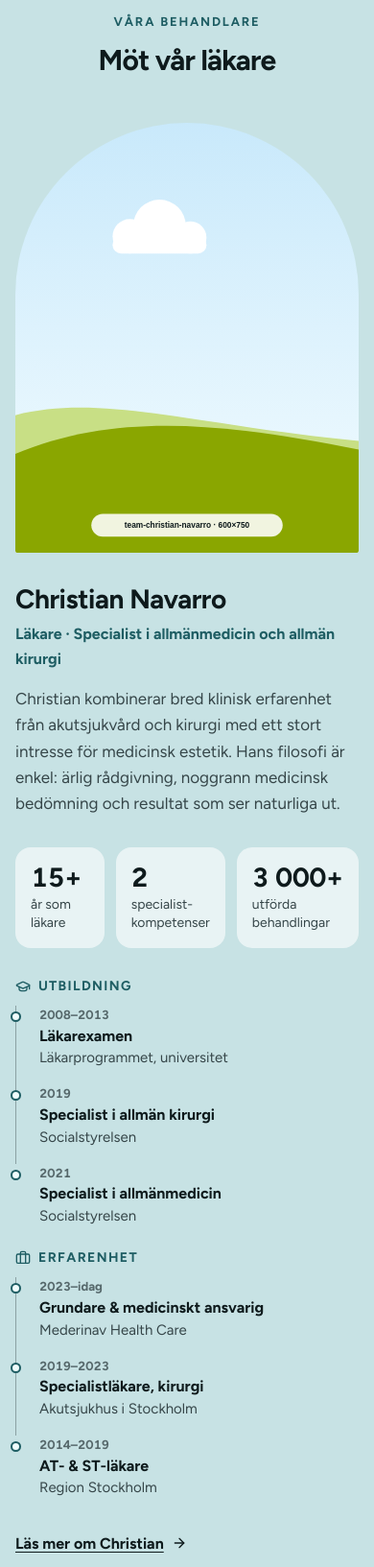
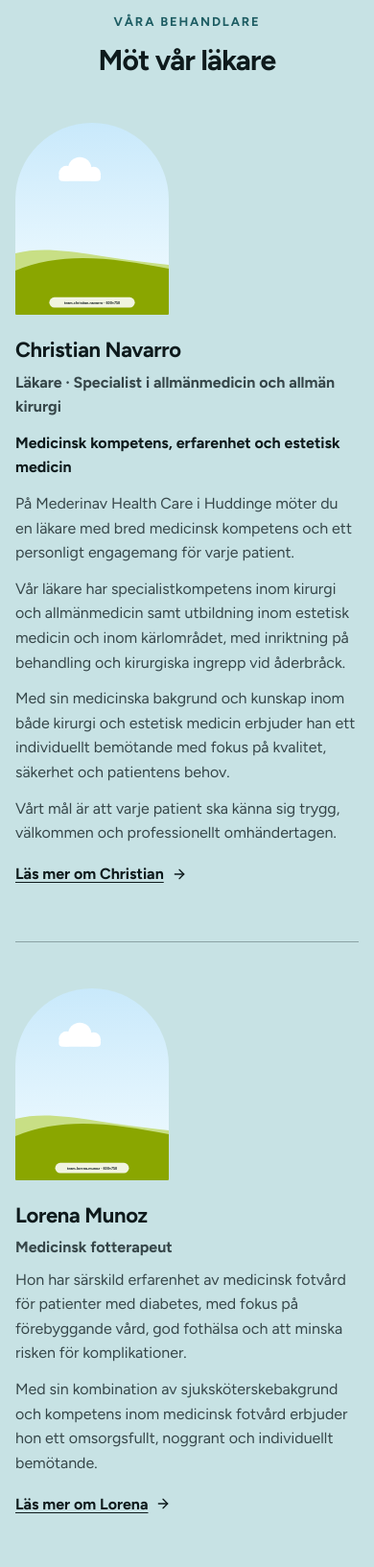
Before and after one commit to TinyPocketStudio/MederinavHealthCare, a plain HTML site: page index.html in a window 390 px wide. Shown: the part 6600-8233 px from the top of the page at 96% size. Drawn offline with Linux system fonts and the light colour scheme.

Commit message:
Changed about doctors

```diff
--- a/assets/css/styles.css
+++ b/assets/css/styles.css
@@ -266,6 +266,11 @@ button { cursor: pointer; touch-action: manipulation; }
 }
 .nav-list a:hover { background: var(--mint-soft); }
 .nav-list a[aria-current="page"] { font-weight: 700; box-shadow: inset 0 -2px 0 var(--ink); border-radius: 0; }
+/* Just above the menu breakpoint the row is tight (longer Spanish labels + language switch). */
+@media (min-width: 901px) and (max-width: 1023px) {
+  .header-inner { gap: var(--s-4); }
+  .nav-list a { padding: 0 var(--s-2); }
+}
 
 .header-actions { display: flex; align-items: center; gap: var(--s-3); flex-shrink: 0; }
 
@@ -602,16 +607,7 @@ button { cursor: pointer; touch-action: manipulation; }
 .disclaimer { margin-top: var(--s-6); text-align: center; color: var(--ink-3); font-size: 0.875rem; }
 
 /* ---------- Team / doctor ---------- */
-.doctor-feature {
-  display: grid;
-  gap: var(--s-6);
-  align-items: center;
-}
-@media (min-width: 900px) { .doctor-feature { grid-template-columns: 0.8fr 1.2fr; gap: var(--s-8); } }
-.doctor-feature .arch { aspect-ratio: 4 / 5; max-width: 400px; width: 100%; margin-inline: auto; }
-.doctor-feature h3 { font-size: clamp(1.75rem, 2vw + 1rem, 2.25rem); }
 .role { margin-top: var(--s-2); color: var(--accent); font-weight: 700; }
-.doctor-feature .bio { margin-top: var(--s-4); color: var(--ink-2); font-size: 1.0625rem; max-width: 60ch; }
 
 .stat-row {
   display: grid;
@@ -632,17 +628,6 @@ button { cursor: pointer; touch-action: manipulation; }
 
 .cred-grid { display: grid; gap: var(--s-5); margin-top: var(--s-2); }
 @media (min-width: 640px) { .cred-grid { grid-template-columns: 1fr 1fr; } }
-.cred-grid h4 {
-  display: flex;
-  align-items: center;
-  gap: var(--s-2);
-  font-size: 0.875rem;
-  letter-spacing: 0.1em;
-  text-transform: uppercase;
-  color: var(--accent);
-  margin-bottom: var(--s-3);
-}
-
 .cred-grid .cred-title {
   display: flex;
   align-items: center;
@@ -683,10 +668,14 @@ button { cursor: pointer; touch-action: manipulation; }
   padding-top: var(--s-7);
   border-top: 1px solid var(--line-strong);
 }
-@media (min-width: 640px) { .team-mini { grid-template-columns: 160px 1fr; align-items: center; } }
+@media (min-width: 640px) { .team-mini { grid-template-columns: 160px 1fr; align-items: start; } }
 .team-mini .arch { width: 160px; aspect-ratio: 4 / 5; }
+.section-head + .team-mini { margin-top: 0; padding-top: 0; border-top: 0; } /* first card: no divider under the heading */
 .team-mini h3 { font-size: 1.375rem; }
 .team-mini p { margin-top: var(--s-2); color: var(--ink-2); }
+.team-text { max-width: 68ch; margin-bottom: var(--s-2); }
+.team-text p + p { margin-top: var(--s-3); }
+.team-text .team-lead { margin-top: var(--s-3); color: var(--ink); font-weight: 700; }
 
 /* About page profile */
 .profile {
@@ -745,7 +734,10 @@ button { cursor: pointer; touch-action: manipulation; }
 /* ---------- Visit ---------- */
 .visit-grid { display: grid; gap: var(--s-6); align-items: start; }
 @media (min-width: 768px) { .visit-grid { grid-template-columns: 300px 1fr; gap: var(--s-7); } }
-@media (min-width: 1024px) { .visit-grid { grid-template-columns: 340px 1fr 1fr; } }
+@media (min-width: 1024px) { .visit-grid { grid-template-columns: 340px 1fr; } }
+/* Text columns next to the photo: stacked on tablets, side by side on desktop. */
+.visit-info { display: grid; gap: var(--s-5); align-content: start; }
+@media (min-width: 1024px) { .visit-info { grid-template-columns: 1fr 1fr; gap: var(--s-7); } }
 .visit-photo { border-radius: var(--r-md); overflow: hidden; aspect-ratio: 2 / 3; max-height: 460px; }
 .visit-photo img { width: 100%; height: 100%; object-fit: cover; }
 .info-block + .info-block { margin-top: var(--s-5); }
--- a/assets/js/translations.js
+++ b/assets/js/translations.js
@@ -174,14 +174,20 @@ window.MEDERINAV_I18N = {
 
     "home.team.eyebrow": "Nuestros profesionales",
     "home.team.title": "Conoce a nuestro médico",
-    "home.christian.bio": "Christian combina una amplia experiencia clínica en urgencias y cirugía con un gran interés por la medicina estética. Su filosofía es sencilla: asesoramiento honesto, una evaluación médica minuciosa y resultados de aspecto natural.",
+    "home.christian.text":
+      '<p class="team-lead">Competencia médica, experiencia y medicina estética</p>' +
+      "<p>En Mederinav Health Care, en Huddinge, te atiende un médico con una amplia competencia médica y un compromiso personal con cada paciente.</p>" +
+      "<p>Nuestro médico es especialista en cirugía y medicina de familia, y tiene formación en medicina estética y en el área vascular, con orientación al tratamiento y la cirugía de las varices.</p>" +
+      "<p>Gracias a su formación médica y a sus conocimientos tanto de cirugía como de medicina estética, ofrece una atención individualizada centrada en la calidad, la seguridad y las necesidades del paciente.</p>" +
+      "<p>Nuestro objetivo es que cada paciente se sienta seguro, bien recibido y atendido con profesionalidad.</p>",
     "home.christian.more": "Más sobre Christian",
-    "home.lorena.role": "Podóloga clínica y terapeuta de la piel",
-    "home.lorena.bio": "Lorena se encarga de la podología y del cuidado de la piel en la clínica. Con un trato delicado y un gran conocimiento de la salud del pie, ayuda con todo, desde el cuidado preventivo hasta problemas difíciles de uñas y piel.",
+    "home.lorena.role": "Podóloga clínica",
+    "home.lorena.text":
+      "<p>Tiene una experiencia especial en podología médica para pacientes con diabetes, con énfasis en la prevención, la buena salud de los pies y la reducción del riesgo de complicaciones.</p>" +
+      "<p>Gracias a su combinación de formación en enfermería y competencia en podología médica, ofrece una atención cuidadosa, minuciosa y personalizada.</p>",
     "home.lorena.more": "Más sobre Lorena",
 
     "home.visit.eyebrow": "Cómo llegar",
-    "home.visit.title": "Visítanos",
     "home.visit.imgAlt": "La calle frente a la clínica en Sjödalsvägen",
     "home.visit.address": "Dirección",
     "home.visit.map": "Abrir en el mapa",
@@ -190,6 +196,7 @@ window.MEDERINAV_I18N = {
     "home.visit.bus": "Autobús",
     "home.visit.busText": "Varias líneas de autobús paran en Huddinge centrum, a pocos minutos a pie.",
     "home.visit.hours": "Horario",
+    "home.hours.regular": "Horario habitual",
     "home.visit.questions": "¿Preguntas?",
     "home.visit.contact": 'Llámanos al <a href="tel:+46737515457">073-751 54 57</a> o escríbenos a <a href="mailto:mederinav@gmail.com">mederinav@gmail.com</a>.',
 
--- a/index.html
+++ b/index.html
@@ -30,6 +30,7 @@
         <ul class="nav-list">
           <li><a href="behandlingar.html" data-i18n="nav.treatments">Behandlingar</a></li>
           <li><a href="om-oss.html" data-i18n="nav.about">Om oss</a></li>
+          <li><a href="#oppettider" data-i18n="home.visit.hours">Öppettider</a></li>
         </ul>
         <a class="btn btn--primary btn--block nav-mobile-cta" href="boka.html" data-i18n="cta.book">Boka tid</a>
       </nav>
@@ -226,41 +227,20 @@
           <h2 id="lakare-title" data-i18n="home.team.title">Möt vår läkare</h2>
         </div>
 
-        <div class="doctor-feature">
-          <div class="arch reveal">
-            <img src="assets/images/team-christian-navarro.svg" alt="Porträtt av Christian Navarro" data-i18n-attr="alt:team.christian.alt" width="600" height="750" loading="lazy">
-          </div>
-          <div class="reveal">
+        <!-- Short versions; the full profiles (education, experience etc.) are on om-oss.html -->
+        <div class="team-mini reveal">
+          <div class="arch"><img src="assets/images/team-christian-navarro.svg" alt="Porträtt av Christian Navarro" data-i18n-attr="alt:team.christian.alt" width="600" height="750" loading="lazy"></div>
+          <div>
             <h3>Christian Navarro</h3>
             <p class="role" data-i18n="team.christian.role">Läkare · Specialist i allmänmedicin och allmän kirurgi</p>
-            <p class="bio" data-i18n="home.christian.bio">Christian kombinerar bred klinisk erfarenhet från akutsjukvård och kirurgi med ett stort intresse för medicinsk estetik. Hans filosofi är enkel: ärlig rådgivning, noggrann medicinsk bedömning och resultat som ser naturliga ut.</p>
-
-            <ul class="stat-row">
-              <li><strong>15+</strong><span data-i18n="team.stat.years">år som läkare</span></li>
-              <li><strong>2</strong><span data-i18n="team.stat.specialties">specialist&shy;kompetenser</span></li>
-              <li><strong>3&nbsp;000+</strong><span data-i18n="team.stat.treatments">utförda behandlingar</span></li>
-            </ul>
-
-            <div class="cred-grid">
-              <div>
-                <h4><svg class="icon icon--sm" aria-hidden="true"><use href="#i-cap"/></svg> <span data-i18n="team.education">Utbildning</span></h4>
-                <ul class="timeline">
-                  <li><span class="when">2008–2013</span><span class="what" data-i18n="cv.degree">Läkarexamen</span><span class="where" data-i18n="cv.degreeWhere">Läkarprogrammet, universitet</span></li>
-                  <li><span class="when">2019</span><span class="what" data-i18n="cv.surgery">Specialist i allmän kirurgi</span><span class="where">Socialstyrelsen</span></li>
-                  <li><span class="when">2021</span><span class="what" data-i18n="cv.gp">Specialist i allmänmedicin</span><span class="where">Socialstyrelsen</span></li>
-                </ul>
+            <div class="team-text" data-i18n="home.christian.text">
+              <p class="team-lead">Medicinsk kompetens, erfarenhet och estetisk medicin</p>
+              <p>På Mederinav Health Care i Huddinge möter du en läkare med bred medicinsk kompetens och ett personligt engagemang för varje patient.</p>
+              <p>Vår läkare har specialistkompetens inom kirurgi och allmänmedicin samt utbildning inom estetisk medicin och inom kärlområdet, med inriktning på behandling och kirurgiska ingrepp vid åderbråck.</p>
+              <p>Med sin medicinska bakgrund och kunskap inom både kirurgi och estetisk medicin erbjuder han ett individuellt bemötande med fokus på kvalitet, säkerhet och patientens behov.</p>
+              <p>Vårt mål är att varje patient ska känna sig trygg, välkommen och professionellt omhändertagen.</p>
             </div>
-              <div>
-                <h4><svg class="icon icon--sm" aria-hidden="true"><use href="#i-briefcase"/></svg> <span data-i18n="team.experience">Erfarenhet</span></h4>
-                <ul class="timeline">
-                  <li><span class="when" data-i18n="cv.2023now">2023–idag</span><span class="what" data-i18n="cv.founder">Grundare &amp; medicinskt ansvarig</span><span class="where">Mederinav Health Care</span></li>
-                  <li><span class="when">2019–2023</span><span class="what" data-i18n="cv.surgeon">Specialistläkare, kirurgi</span><span class="where" data-i18n="cv.hospital">Akutsjukhus i Stockholm</span></li>
-                  <li><span class="when">2014–2019</span><span class="what" data-i18n="cv.atst">AT- &amp; ST-läkare</span><span class="where">Region Stockholm</span></li>
-                </ul>
-              </div>
-            </div>
-
-            <p style="margin-top: var(--s-5);"><a class="link-arrow" href="om-oss.html#christian"><span data-i18n="home.christian.more">Läs mer om Christian</span> <svg class="icon icon--sm" aria-hidden="true"><use href="#i-arrow-right"/></svg></a></p>
+            <a class="link-arrow" href="om-oss.html#christian"><span data-i18n="home.christian.more">Läs mer om Christian</span> <svg class="icon icon--sm" aria-hidden="true"><use href="#i-arrow-right"/></svg></a>
           </div>
         </div>
 
@@ -268,24 +248,39 @@
           <div class="arch"><img src="assets/images/team-lorena-munoz.svg" alt="Porträtt av Lorena Munoz" data-i18n-attr="alt:team.lorena.alt" width="600" height="750" loading="lazy"></div>
           <div>
             <h3>Lorena Munoz</h3>
-            <p class="role" data-i18n="home.lorena.role">Medicinsk fotterapeut &amp; hudterapeut</p>
-            <p data-i18n="home.lorena.bio">Lorena ansvarar för klinikens fotvård och hudvård. Med ett varsamt handlag och stor kunskap om fotens hälsa hjälper hon allt från förebyggande vård till besvärliga nagel- och hudproblem.</p>
+            <p class="role" data-i18n="home.lorena.role">Medicinsk fotterapeut</p>
+            <div class="team-text" data-i18n="home.lorena.text">
+              <p>Hon har särskild erfarenhet av medicinsk fotvård för patienter med diabetes, med fokus på förebyggande vård, god fothälsa och att minska risken för komplikationer.</p>
+              <p>Med sin kombination av sjuksköterskebakgrund och kompetens inom medicinsk fotvård erbjuder hon ett omsorgsfullt, noggrant och individuellt bemötande.</p>
+            </div>
             <a class="link-arrow" href="om-oss.html#lorena"><span data-i18n="home.lorena.more">Läs mer om Lorena</span> <svg class="icon icon--sm" aria-hidden="true"><use href="#i-arrow-right"/></svg></a>
           </div>
         </div>
       </div>
     </section>
 
-    <!-- ===== Visit ===== -->
-    <section class="section" id="hitta-hit" aria-labelledby="besok-title">
+    <!-- ===== Opening hours & how to find us (the hours themselves come from data.js) ===== -->
+    <section class="section" id="oppettider" aria-labelledby="oppettider-title">
       <div class="container">
         <div class="section-head reveal">
           <span class="eyebrow" data-i18n="home.visit.eyebrow">Hitta hit</span>
-          <h2 id="besok-title" data-i18n="home.visit.title">Besök oss</h2>
+          <h2 id="oppettider-title" data-i18n="home.visit.hours">Öppettider</h2>
         </div>
         <div class="visit-grid">
           <div class="visit-photo reveal">
             <img src="assets/images/visit-clinic-street.svg" alt="Gatan utanför kliniken på Sjödalsvägen" data-i18n-attr="alt:home.visit.imgAlt" width="600" height="900" loading="lazy">
+          </div>
+          <div class="visit-info">
+            <div class="reveal">
+              <div class="info-block">
+                <h3><svg class="icon" aria-hidden="true"><use href="#i-clock"/></svg> <span data-i18n="home.hours.regular">Ordinarie tider</span></h3>
+                <table class="hours-table" data-hours></table>
+              </div>
+              <div class="info-block">
+                <h3><svg class="icon" aria-hidden="true"><use href="#i-phone"/></svg> <span data-i18n="home.visit.questions">Frågor?</span></h3>
+                <p data-i18n="home.visit.contact">Ring oss på <a href="tel:+46737515457">073-751 54 57</a> eller mejla <a href="mailto:mederinav@gmail.com">mederinav@gmail.com</a>.</p>
+              </div>
+              <a class="btn btn--primary" href="boka.html" style="margin-top: var(--s-5);" data-i18n="cta.book">Boka tid</a>
             </div>
             <div class="reveal">
               <div class="info-block">
@@ -302,16 +297,6 @@
                 <p data-i18n="home.visit.busText">Flera busslinjer stannar vid Huddinge centrum, några minuters promenad bort.</p>
               </div>
             </div>
-          <div class="reveal">
-            <div class="info-block">
-              <h3><svg class="icon" aria-hidden="true"><use href="#i-clock"/></svg> <span data-i18n="home.visit.hours">Öppettider</span></h3>
-              <table class="hours-table" data-hours></table>
-            </div>
-            <div class="info-block">
-              <h3><svg class="icon" aria-hidden="true"><use href="#i-phone"/></svg> <span data-i18n="home.visit.questions">Frågor?</span></h3>
-              <p data-i18n="home.visit.contact">Ring oss på <a href="tel:+46737515457">073-751 54 57</a> eller mejla <a href="mailto:mederinav@gmail.com">mederinav@gmail.com</a>.</p>
-            </div>
-            <a class="btn btn--primary" href="boka.html" style="margin-top: var(--s-5);" data-i18n="cta.book">Boka tid</a>
           </div>
         </div>
       </div>
@@ -338,7 +323,7 @@
           <ul class="footer-links">
             <li><a href="mailto:mederinav@gmail.com"><svg class="icon" aria-hidden="true"><use href="#i-mail"/></svg> mederinav@gmail.com</a></li>
             <li><a href="tel:+46737515457"><svg class="icon" aria-hidden="true"><use href="#i-phone"/></svg> 073-751 54 57</a></li>
-            <li><a href="index.html#hitta-hit"><svg class="icon" aria-hidden="true"><use href="#i-map-pin"/></svg> Sjödalsvägen 18</a></li>
+            <li><a href="index.html#oppettider"><svg class="icon" aria-hidden="true"><use href="#i-map-pin"/></svg> Sjödalsvägen 18</a></li>
           </ul>
         </div>
       </div>
```
Also changed, not shown: behandlingar.html (+2 -1 lines), boka.html (+2 -1 lines), om-oss.html (+2 -1 lines), README.md. Lines whose indentation alone changed are shown as unchanged.
